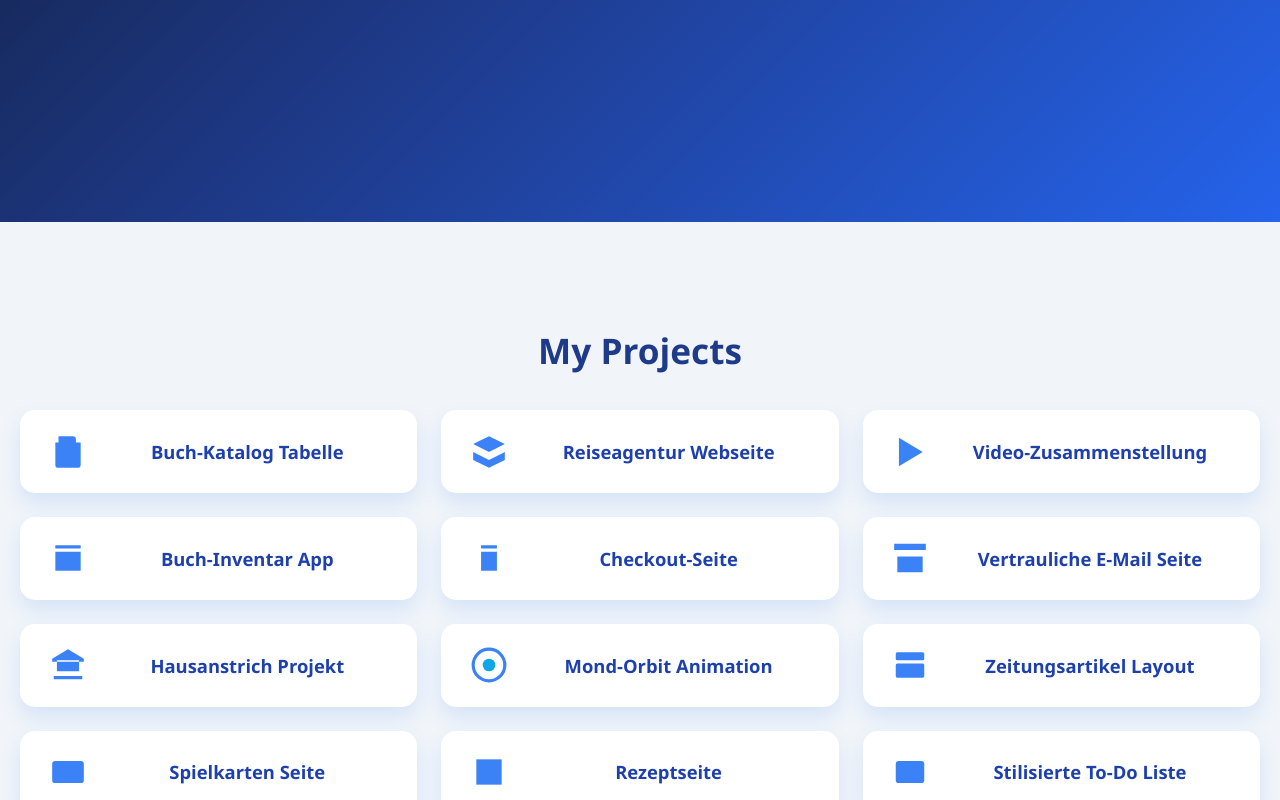
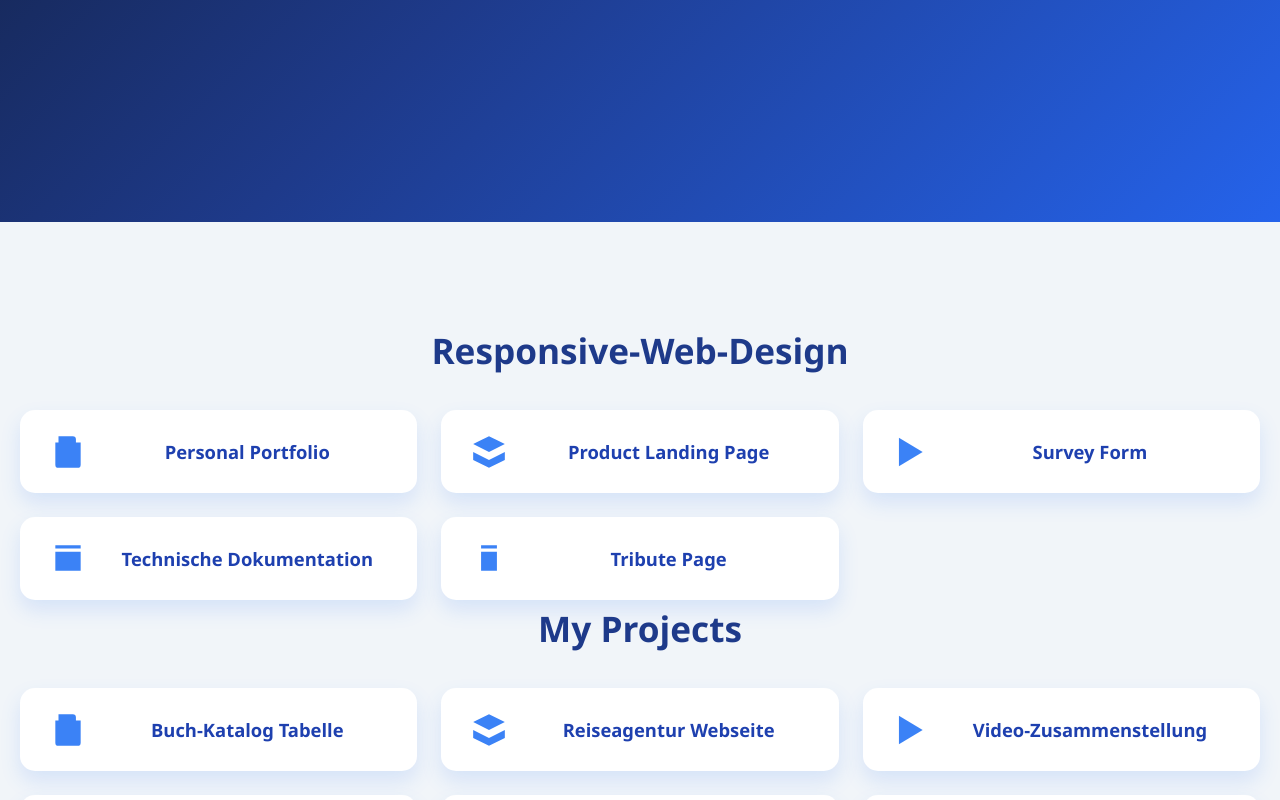
Before and after one commit to noooreality/Responsive-Web-Design, a plain HTML site: page build-a-personal-portfolio/index.html in a window 1280 px wide. Shown: the part 578-1378 px from the top of the page. Drawn offline with Linux system fonts and the light colour scheme.

Commit message:
Update index.html

```diff
--- a/build-a-personal-portfolio/index.html
+++ b/build-a-personal-portfolio/index.html
@@ -20,6 +20,41 @@
     </section>
 
     <section id="project-section">
+
+      <h2 class="project-tile">Responsive-Web-Design</h2>
+  <ul>
+    <li tabindex="0">
+      <svg class="icon" xmlns="http://www.w3.org/2000/svg" viewBox="0 0 24 24" aria-hidden="true">
+        <path d="M6 2h9a2 2 0 012 2v2H6V2zM4 6v14a2 2 0 002 2h12a2 2 0 002-2V6H4z"/>
+      </svg>
+      <a href="https://noooreality.github.io/Responsive-Web-Design/build-a-personal-portfolio/index.html" target="_blank" rel="noopener">Personal Portfolio</a>
+    </li>
+    <li tabindex="0">
+      <svg class="icon" xmlns="http://www.w3.org/2000/svg" viewBox="0 0 24 24" aria-hidden="true">
+        <path d="M12 2L2 7l10 5 10-5-10-5zM2 17l10 5 10-5v-5l-10 5-10-5v5z"/>
+      </svg>
+      <a href="https://noooreality.github.io/Responsive-Web-Design/build-a-product-landing-page/index.html" target="_blank" rel="noopener">Product Landing Page</a>
+    </li>
+    <li tabindex="0">
+      <svg class="icon" xmlns="http://www.w3.org/2000/svg" viewBox="0 0 24 24" aria-hidden="true">
+        <path d="M5 3v18l15-9L5 3z"/>
+      </svg>
+      <a href="https://noooreality.github.io/Responsive-Web-Design/build-a-survey-form/index.html" target="_blank" rel="noopener">Survey Form</a>
+    </li>
+    <li tabindex="0">
+      <svg class="icon" xmlns="http://www.w3.org/2000/svg" viewBox="0 0 24 24" aria-hidden="true">
+        <path d="M4 4h16v2H4zM4 8h16v12H4z"/>
+      </svg>
+      <a href="https://noooreality.github.io/Responsive-Web-Design/build-a-technical-documentation-page/index.html" target="_blank" rel="noopener">Technische Dokumentation</a>
+    </li>
+    <li tabindex="0">
+      <svg class="icon" xmlns="http://www.w3.org/2000/svg" viewBox="0 0 24 24" aria-hidden="true">
+        <path d="M7 4h10v2H7zM7 8h10v12H7z"/>
+      </svg>
+      <a href="https://noooreality.github.io/Responsive-Web-Design/build-a-tribute-page/index.html" target="_blank" rel="noopener">Tribute Page</a>
+    </li>
+  </ul>
+
       <h2 class="project-tile">My Projects</h2>
       <ul>
     <li tabindex="0">
```
